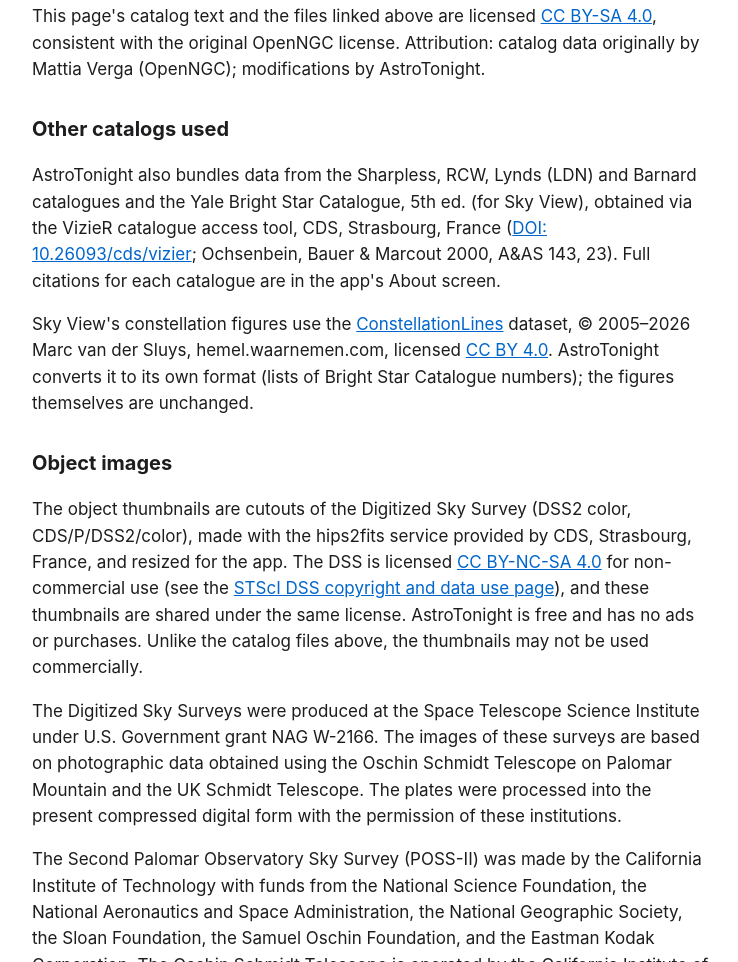
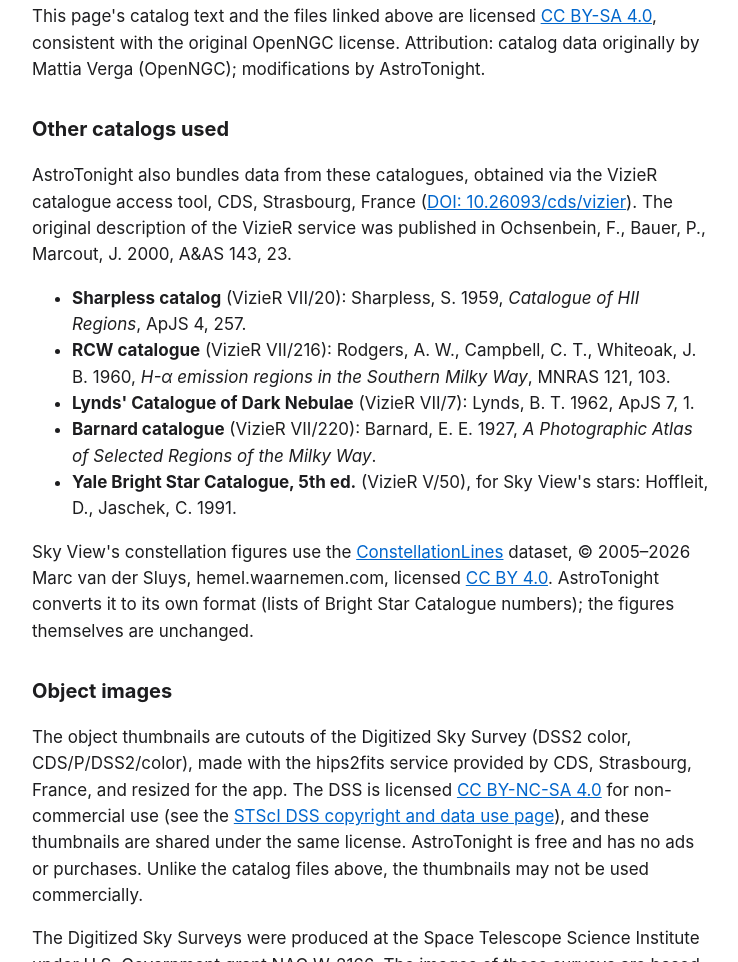
Before and after one commit to mikep63/jmpar-site, a plain HTML site: page astrotonight/catalog-data/index.html in a window 1280 px wide. Shown: the part 1552-2514 px from the top of the page, without its empty margins (268-1006 px from the left). Drawn offline with Linux system fonts and the light colour scheme.

Commit message:
List AstroTonight's catalogue citations and thank its testers
The app's About screen now links here for the VizieR catalogues, so list
each catalogue's citation and VizieR number on the catalog-data page.
Thank the Richmond Astronomical Society and the Rappahannock Astronomy
Club on the support page.

Co-Authored-By: Claude Opus 5.5 <noreply@anthropic.com>

```diff
--- a/astrotonight/catalog-data/index.html
+++ b/astrotonight/catalog-data/index.html
@@ -78,12 +78,19 @@
     consistent with the original OpenNGC license. Attribution: catalog data
     originally by Mattia Verga (OpenNGC); modifications by AstroTonight.</p>
 
-    <h2>Other catalogs used</h2>
-    <p>AstroTonight also bundles data from the Sharpless, RCW, Lynds (LDN) and Barnard catalogues
-    and the Yale Bright Star Catalogue, 5th ed. (for Sky View), obtained via the VizieR catalogue
+    <h2 id="other-catalogs">Other catalogs used</h2>
+    <p>AstroTonight also bundles data from these catalogues, obtained via the VizieR catalogue
     access tool, CDS, Strasbourg, France
-    (<a href="https://doi.org/10.26093/cds/vizier">DOI: 10.26093/cds/vizier</a>; Ochsenbein, Bauer
-    &amp; Marcout 2000, A&amp;AS 143, 23). Full citations for each catalogue are in the app's About screen.</p>
+    (<a href="https://doi.org/10.26093/cds/vizier">DOI: 10.26093/cds/vizier</a>). The original
+    description of the VizieR service was published in Ochsenbein, F., Bauer, P., Marcout, J. 2000,
+    A&amp;AS 143, 23.</p>
+    <ul>
+      <li><strong>Sharpless catalog</strong> (VizieR VII/20): Sharpless, S. 1959, <em>Catalogue of HII Regions</em>, ApJS 4, 257.</li>
+      <li><strong>RCW catalogue</strong> (VizieR VII/216): Rodgers, A. W., Campbell, C. T., Whiteoak, J. B. 1960, <em>H-&alpha; emission regions in the Southern Milky Way</em>, MNRAS 121, 103.</li>
+      <li><strong>Lynds' Catalogue of Dark Nebulae</strong> (VizieR VII/7): Lynds, B. T. 1962, ApJS 7, 1.</li>
+      <li><strong>Barnard catalogue</strong> (VizieR VII/220): Barnard, E. E. 1927, <em>A Photographic Atlas of Selected Regions of the Milky Way</em>.</li>
+      <li><strong>Yale Bright Star Catalogue, 5th ed.</strong> (VizieR V/50), for Sky View's stars: Hoffleit, D., Jaschek, C. 1991.</li>
+    </ul>
     <p>Sky View's constellation figures use the
     <a href="https://github.com/MarcvdSluys/ConstellationLines">ConstellationLines</a> dataset,
     &copy; 2005&ndash;2026 Marc van der Sluys, hemel.waarnemen.com, licensed
```
Also changed, not shown: astrotonight/index.html (+4 -0 lines).
